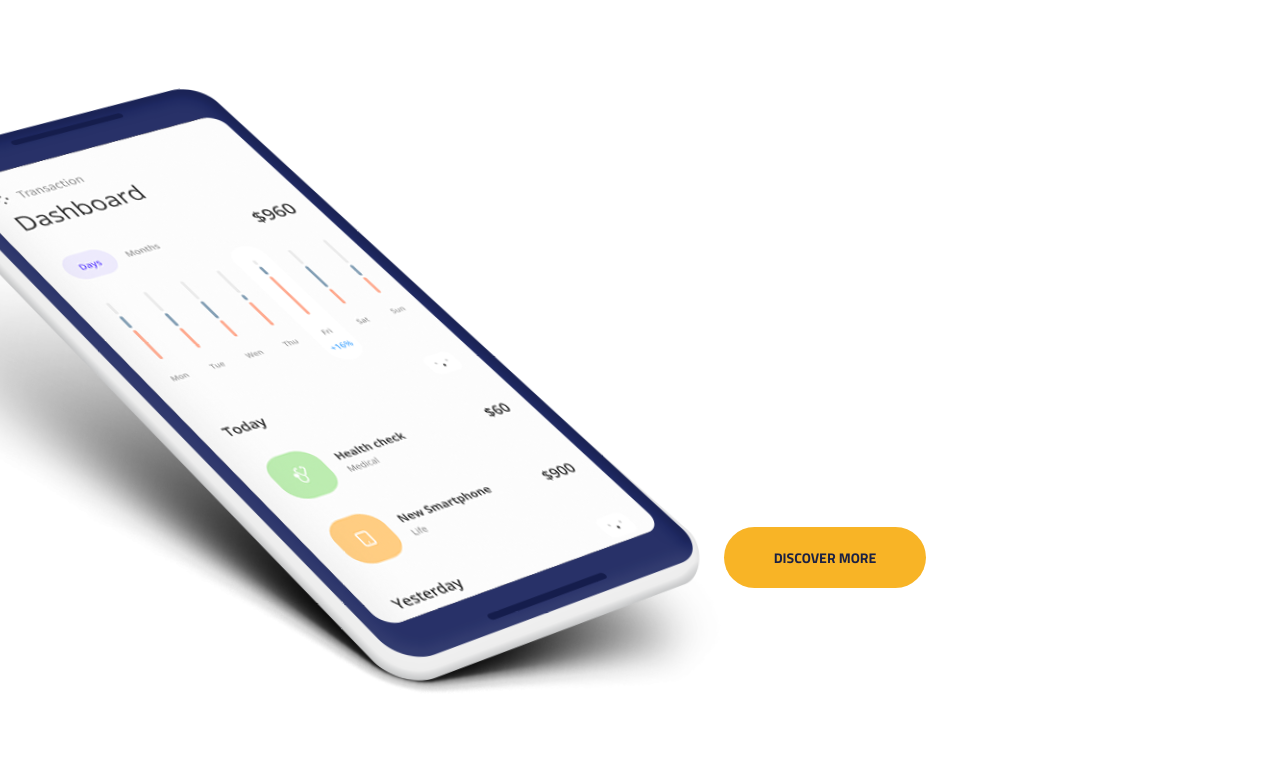
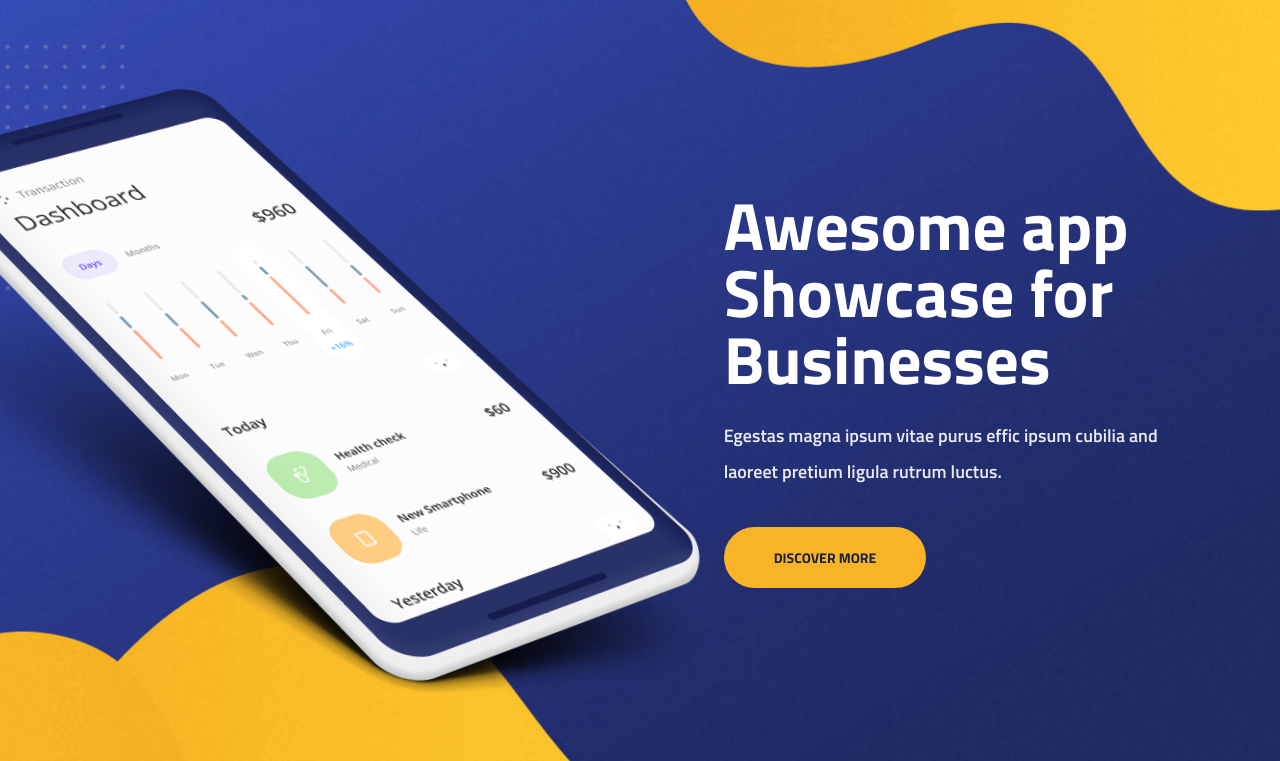
Before and after one commit to HeshamEldib/Appyng, a plain HTML site: page index.html in a window 1280 px wide. Shown: the part 102-863 px from the top of the page. Drawn offline with nearby package versions, Linux system fonts and the light colour scheme; the site is published under a folder, as on GitHub Pages, so addresses that start at the root find nothing; files whose address does not match are found by name.

Commit message:
Update main.css

```diff
--- a/css/main.css
+++ b/css/main.css
@@ -474,7 +474,7 @@ header.home-two .navigation > li > a:hover, header.home-two .navigation > li > a
   padding: 294px 0 310px;
   position: relative;
   background-color: transparent;
-  background-image: url(/images/banner-bg-1-1.png);
+  background-image: url(../images/banner-bg-1-1.png);
   background-size: cover;
   background-position: right center;
 }
```
